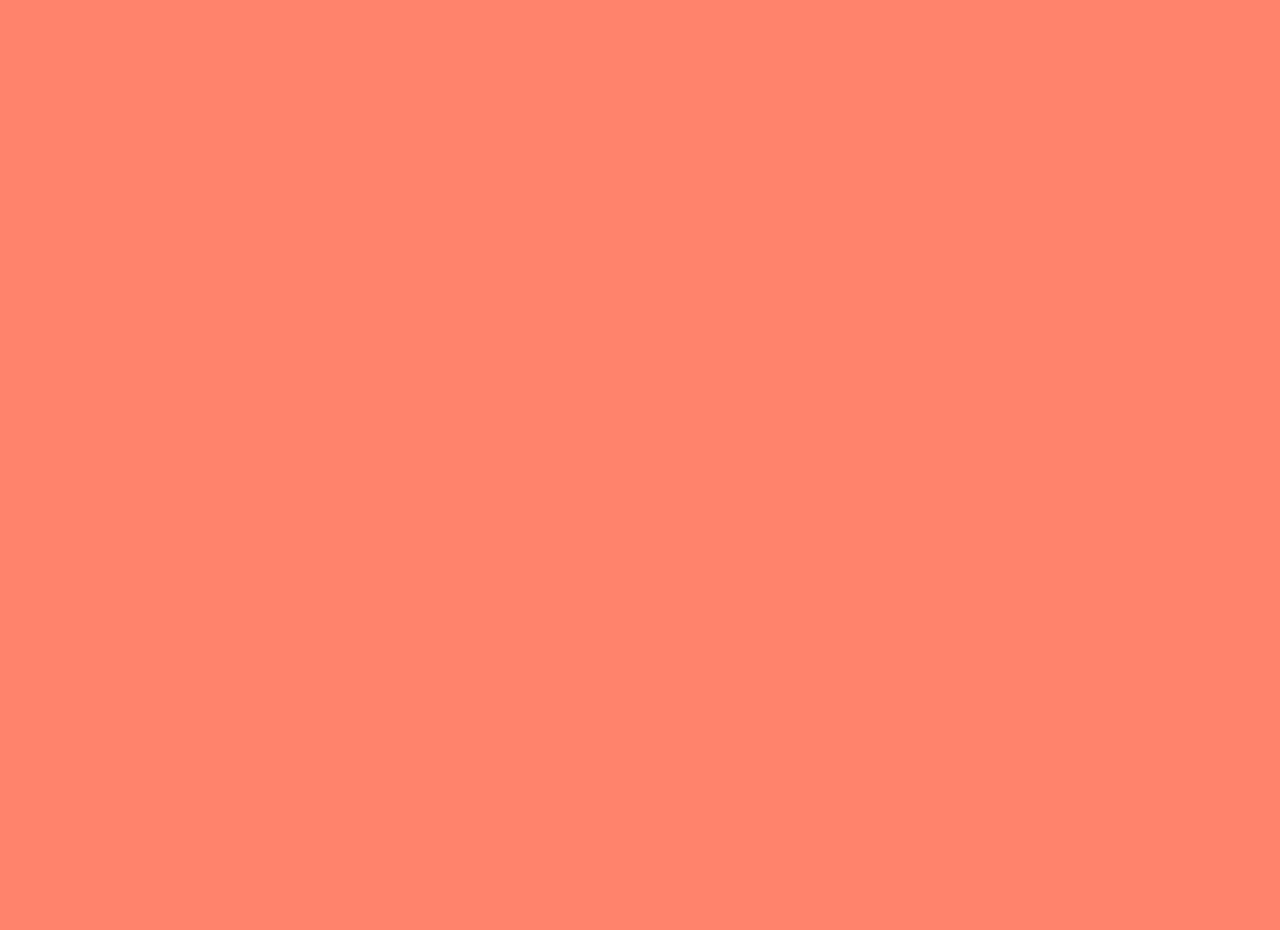
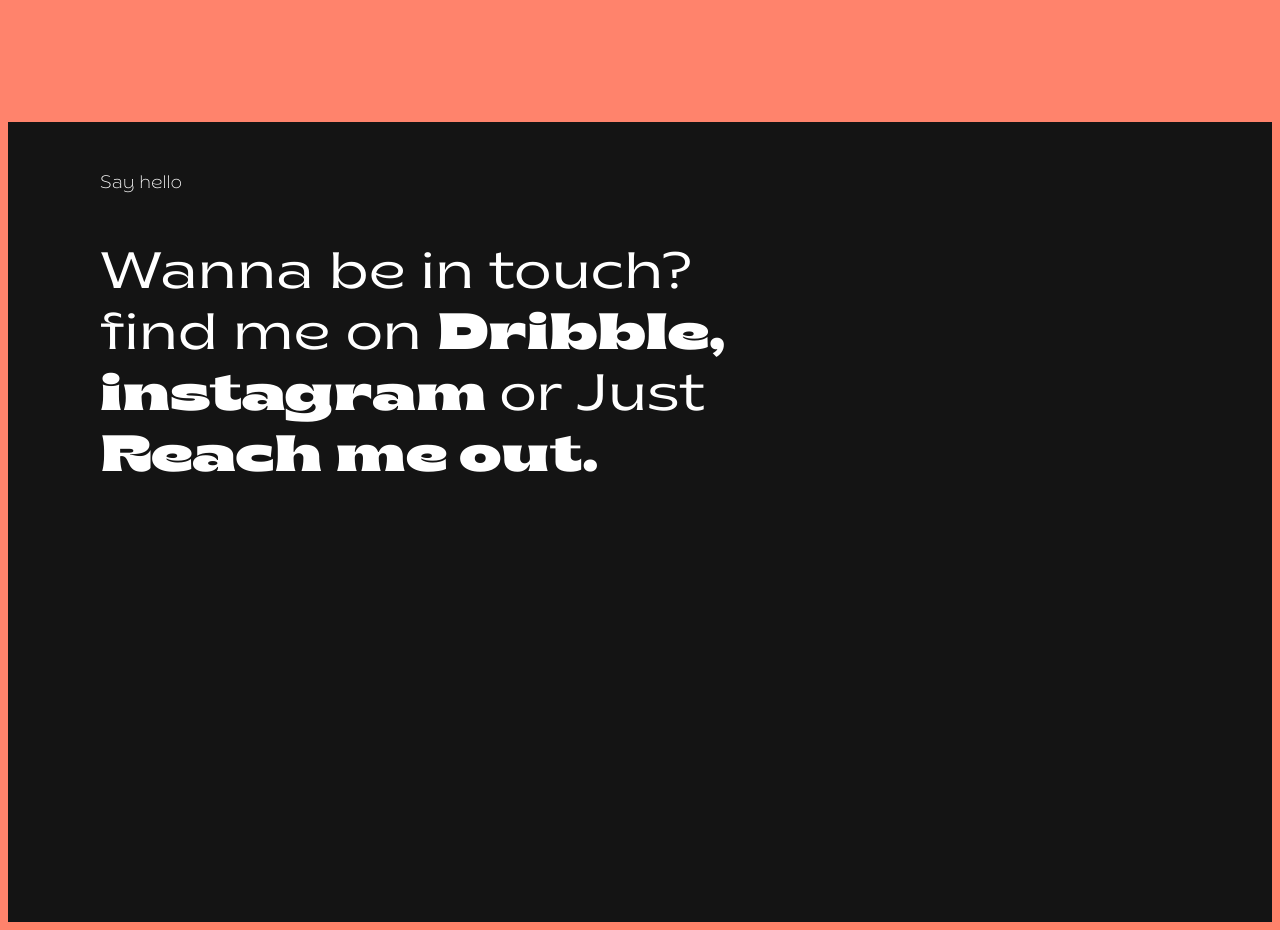
Before and after one commit to josezy/vannelope, a React (Create React App) app: page / in a window 1280 px wide. Shown: the part 2340-3270 px from the top of the page. Before the commit the page ends 2470 px from the top, so only its background shows below. Built offline with nearby package versions, Linux system fonts and the light colour scheme.

Commit message:
Now contact done!

```diff
--- a/src/App.css
+++ b/src/App.css
@@ -152,4 +152,28 @@
   margin-left: 155px;
   margin-top: 65px;
 }
+.contact-title {
+  font-family: 'Brice Extra Light';
+  font-size: 18px;
+  font-weight: normal;
+  line-height: 23px;
+  margin-top: 50px;
+  margin-left: 10px;
+}
+.contact-text {
+  font-family: 'Brice Light SemiExpanded';
+  font-size: 51px;
+  line-height: 61px;
+  margin-left: 10px;
+}
+.contact-text span {
+  font-family: 'Brice Black';
+  font-weight: 900;
+}
+.contact-container {
+  margin-top: 50px;
+  display: flex;
+  flex-direction: column;
+  width: 60%;
+}
 /*# sourceMappingURL=App.css.map */
--- a/src/App.less
+++ b/src/App.less
@@ -175,3 +175,30 @@
   margin-top:65px;
 
 }
+
+.contact-title {
+  font-family: 'Brice Extra Light';
+  font-size: 18px;
+  font-weight: normal;
+  line-height: 23px;
+  margin-top: 50px;
+  margin-left:10px;
+}
+
+.contact-text {
+  font-family: 'Brice Light SemiExpanded';
+  font-size: 51px;
+  line-height: 61px;
+  margin-left: 10px;
+  span {
+    font-family: 'Brice Black';
+    font-weight: 900;
+  }
+}
+.contact-container{
+
+  margin-top:50px;
+  display: flex;
+  flex-direction: column;
+  width: 60%;
+}
--- a/src/views/landing.tsx
+++ b/src/views/landing.tsx
@@ -121,7 +121,38 @@
     </div>
 </>
 
-const Contact = () => <></>
+const Contact = () => <>
+<div className="body-block" style={{
+
+
+
+    backgroundColor:"#141414",
+  }}>
+    <div className="body-sub-block" style={{
+      // position: "absolute",
+
+      width: "1100px",
+      height: "800px",
+      margin: "auto",
+    }}>
+
+
+      <div className="contact-title">Say hello</div>
+      <div
+        style={{
+          display: 'flex',
+        }}
+      >
+        <div className="contact-container">
+          <div className="contact-text">
+            Wanna be in touch? find me on <span>Dribble, instagram </span> or Just  <span>Reach me out.</span>
+          </div>
+        </div>
+      </div>
+    </div>
+  </div>
+
+</>
 
 
 export const Landing = () => {
```
Also changed, not shown: 1 other file (tests, documents, lock files or other folders).
